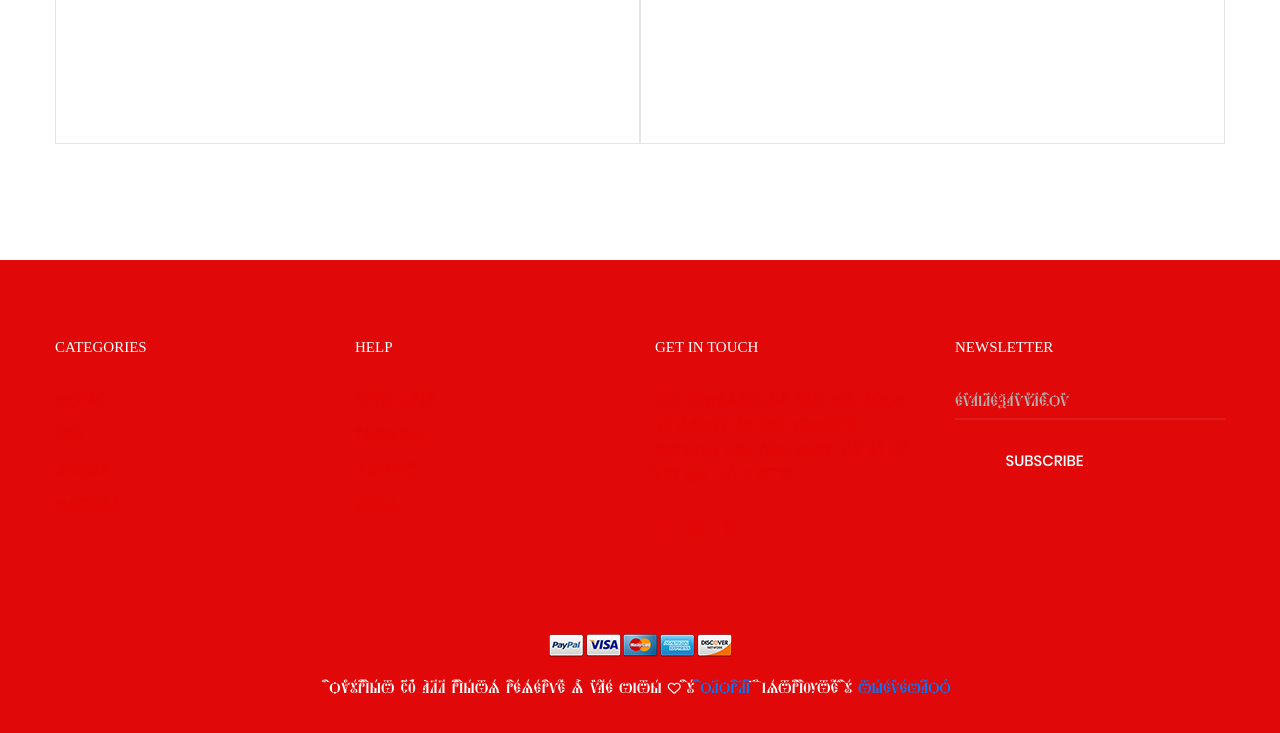
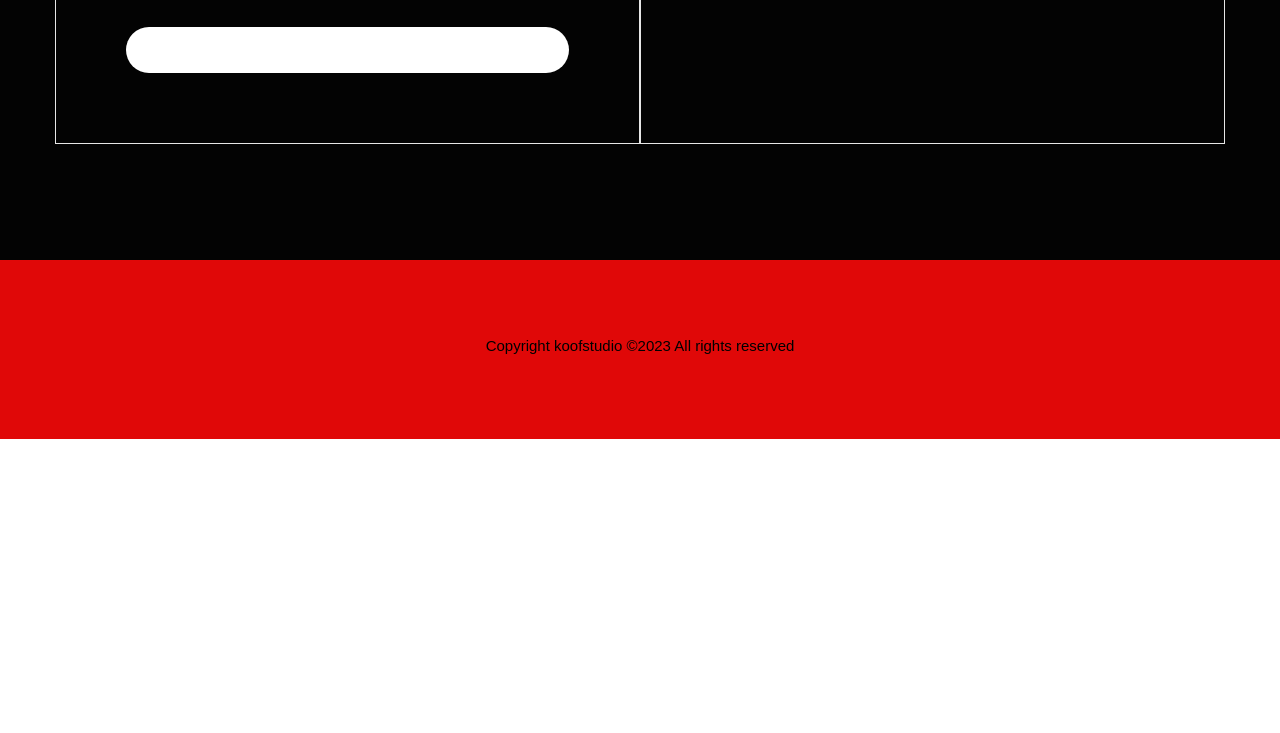
Before and after one commit to koofstudio/koofstudiokuza.github.io, a plain HTML site: page contact.html in a window 1280 px wide. Shown: the part 852-1585 px from the top of the page. After the commit the page ends 1291 px from the top, so only its background shows below. Drawn offline with Linux system fonts and the light colour scheme; some packages are replaced by stand-ins of ours; a web font is replaced by a local one.

Commit message:
Add files via upload

```diff
--- a/contact.html
+++ b/contact.html
@@ -129,7 +129,7 @@
 
 
 	<!-- Content page -->
-	<section class="p-t-104 p-b-116" style="background-image:url(./images/bg.jpg) ;background-position:center ,top;">
+	<section class="p-t-104 p-b-116 bg0" >
 		<div class="container">
 
 			<div class="flex-w flex-tr">
@@ -210,154 +210,23 @@
 	<div class="map">
 <script type="text/javascript" charset="utf-8" async src="https://api-maps.yandex.ru/services/constructor/1.0/js/?um=constructor%3Aaff2f1064dadc9c09c1858c1f6f4f28130c9a20efb46026273cb6c8164216a0f&amp;&amp;height=400&amp;lang=ru_RU&amp;scroll=true"></script>	</div>
 
+<footer class="bg1 p-t-75 p-b-32">
+		<div class="container">
+			<div class="row">
+
+				<div class="col-12 p-b-50">
 
 
-	<!-- Footer -->
-	<footer class="bg1 p-t-75 p-b-32">
-		<div class="container">
-			<div class="row">
-				<div class="col-sm-6 col-lg-3 p-b-50">
-					<h4 class="stext-301 cl0 p-b-30">
-						Categories
-					</h4>
 
-					<ul>
-						<li class="p-b-10">
-							<a href="#" class="stext-107 cl7 hov-cl1 trans-04">
-								Women
-							</a>
-						</li>
-
-						<li class="p-b-10">
-							<a href="#" class="stext-107 cl7 hov-cl1 trans-04">
-								Men
-							</a>
-						</li>
-
-						<li class="p-b-10">
-							<a href="#" class="stext-107 cl7 hov-cl1 trans-04">
-								Shoes
-							</a>
-						</li>
-
-						<li class="p-b-10">
-							<a href="#" class="stext-107 cl7 hov-cl1 trans-04">
-								Watches
-							</a>
-						</li>
-					</ul>
-				</div>
-
-				<div class="col-sm-6 col-lg-3 p-b-50">
-					<h4 class="stext-301 cl0 p-b-30">
-						Help
-					</h4>
-
-					<ul>
-						<li class="p-b-10">
-							<a href="#" class="stext-107 cl7 hov-cl1 trans-04">
-								Track Order
-							</a>
-						</li>
-
-						<li class="p-b-10">
-							<a href="#" class="stext-107 cl7 hov-cl1 trans-04">
-								Returns
-							</a>
-						</li>
-
-						<li class="p-b-10">
-							<a href="#" class="stext-107 cl7 hov-cl1 trans-04">
-								Shipping
-							</a>
-						</li>
-
-						<li class="p-b-10">
-							<a href="#" class="stext-107 cl7 hov-cl1 trans-04">
-								FAQs
-							</a>
-						</li>
-					</ul>
-				</div>
-
-				<div class="col-sm-6 col-lg-3 p-b-50">
-					<h4 class="stext-301 cl0 p-b-30">
-						GET IN TOUCH
-					</h4>
-
-					<p class="stext-107 cl7 size-201">
-						Any questions? Let us know in store at 8th floor, 379 Hudson St, New York, NY 10018 or call us on (+1) 96 716 6879
-					</p>
-
-					<div class="p-t-27">
-						<a href="#" class="fs-18 cl7 hov-cl1 trans-04 m-r-16">
-							<i class="fa fa-facebook"></i>
-						</a>
-
-						<a href="#" class="fs-18 cl7 hov-cl1 trans-04 m-r-16">
-							<i class="fa fa-instagram"></i>
-						</a>
-
-						<a href="#" class="fs-18 cl7 hov-cl1 trans-04 m-r-16">
-							<i class="fa fa-pinterest-p"></i>
-						</a>
-					</div>
-				</div>
-
-				<div class="col-sm-6 col-lg-3 p-b-50">
-					<h4 class="stext-301 cl0 p-b-30">
-						Newsletter
-					</h4>
-
-					<form>
-						<div class="wrap-input1 w-full p-b-4">
-							<input class="input1 bg-none plh1 stext-107 cl7" type="text" name="email" placeholder="email@example.com">
-							<div class="focus-input1 trans-04"></div>
-						</div>
-
-						<div class="p-t-18">
-							<button class="flex-c-m stext-101 cl0 size-103 bg1 bor1 hov-btn2 p-lr-15 trans-04">
-								Subscribe
-							</button>
-						</div>
-					</form>
-				</div>
-			</div>
-
-			<div class="p-t-40">
-				<div class="flex-c-m flex-w p-b-18">
-					<a href="#" class="m-all-1">
-						<img src="images/icons/icon-pay-01.png" alt="ICON-PAY">
-					</a>
-
-					<a href="#" class="m-all-1">
-						<img src="images/icons/icon-pay-02.png" alt="ICON-PAY">
-					</a>
-
-					<a href="#" class="m-all-1">
-						<img src="images/icons/icon-pay-03.png" alt="ICON-PAY">
-					</a>
-
-					<a href="#" class="m-all-1">
-						<img src="images/icons/icon-pay-04.png" alt="ICON-PAY">
-					</a>
-
-					<a href="#" class="m-all-1">
-						<img src="images/icons/icon-pay-05.png" alt="ICON-PAY">
-					</a>
-				</div>
-
-				<p class="stext-107 cl6 txt-center">
+				<p class="ьtext-107 cl10 txt-center">
 					<!-- Link back to Colorlib can't be removed. Template is licensed under CC BY 3.0. -->
-Copyright &copy;<script>document.write(new Date().getFullYear());</script> All rights reserved | Made with <i class="fa fa-heart-o" aria-hidden="true"></i> by <a href="https://colorlib.com" target="_blank">Colorlib</a> &amp; distributed by <a href="https://themewagon.com" target="_blank">ThemeWagon</a>
+Copyright koofstudio &copy;<script>document.write(new Date().getFullYear());</script> All rights reserved </a>
 <!-- Link back to Colorlib can't be removed. Template is licensed under CC BY 3.0. -->
 
 				</p>
 			</div>
 		</div>
 	</footer>
-
-
 	<!-- Back to top -->
 	<div class="btn-back-to-top" id="myBtn">
 		<span class="symbol-btn-back-to-top">
```
